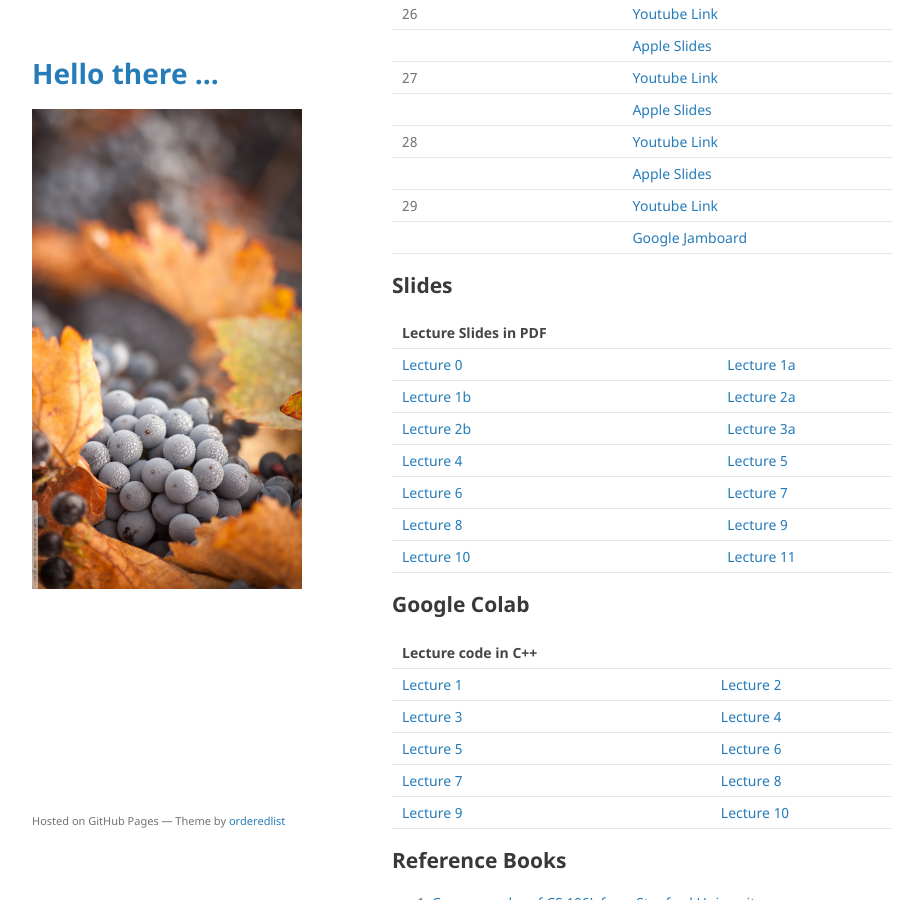
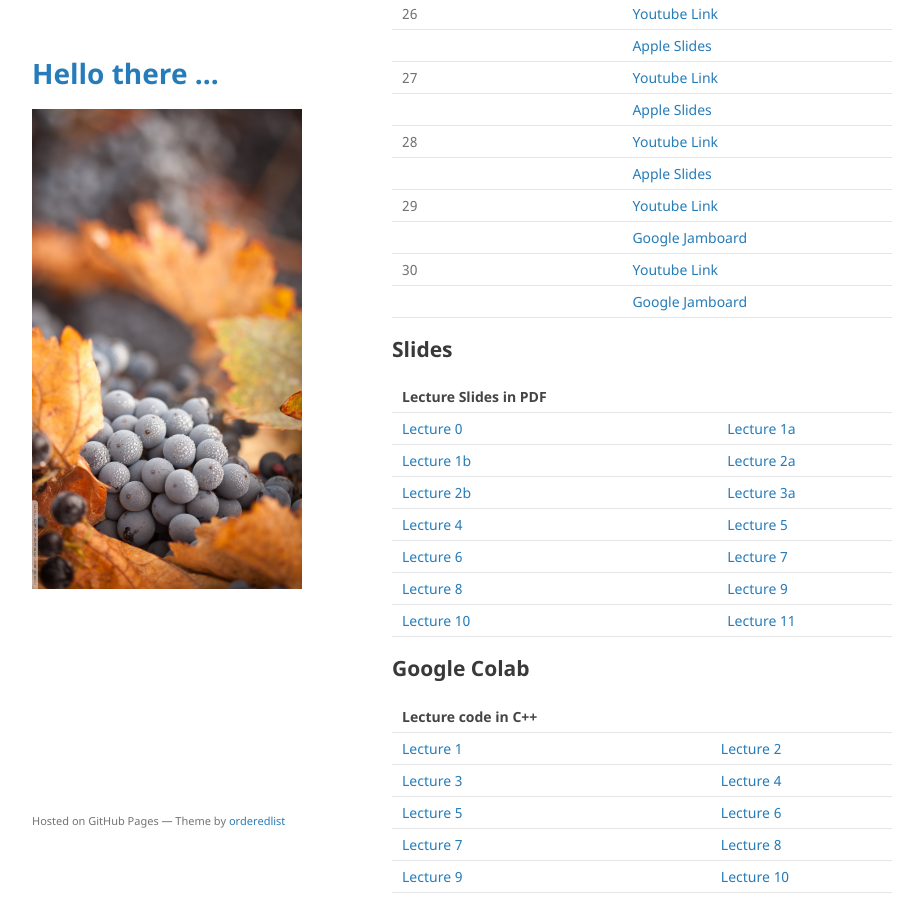
Before and after one commit to mohammadmotiurrahman/mohammadmotiurrahman.github.io, a Jekyll site: the page built from cse203_4/index.md, in a window 1280 px wide and 900 px high, scrolled down 4237 px. Shown: the whole window, without its empty margins (178-1101 px from the left). Built offline with Jekyll 4.4.1, drawn with Linux system fonts in a browser that asks for light colours; our own code applies the rules of GitHub Pages for plain Markdown files.

Commit message:
Update index.md

```diff
--- a/cse203_4/index.md
+++ b/cse203_4/index.md
@@ -141,6 +141,8 @@ environment will force me to not evaluate your exam copies.
 |         |              | [Apple Slides](https://www.icloud.com/keynote/0JfO1oBCIpuDzLSDIGRGcGTaA#Presentation_10) |
 | 29      |              | [Youtube Link](https://youtu.be/E_3VwuxrBE8)                                                                   |
 |         |              | [Google Jamboard](https://jamboard.google.com/d/1NBQnAPDS2U1aZgep_kR4slz4dPCcGNYHMZ0FI0ZGOjA/edit?usp=sharing) |
+| 30      |              | [Youtube Link](https://youtu.be/E92c62i0K5U)                                                                   |
+|         |              | [Google Jamboard](https://jamboard.google.com/d/1NBQnAPDS2U1aZgep_kR4slz4dPCcGNYHMZ0FI0ZGOjA/edit?usp=sharing) |
 
 
 ## Slides
```
